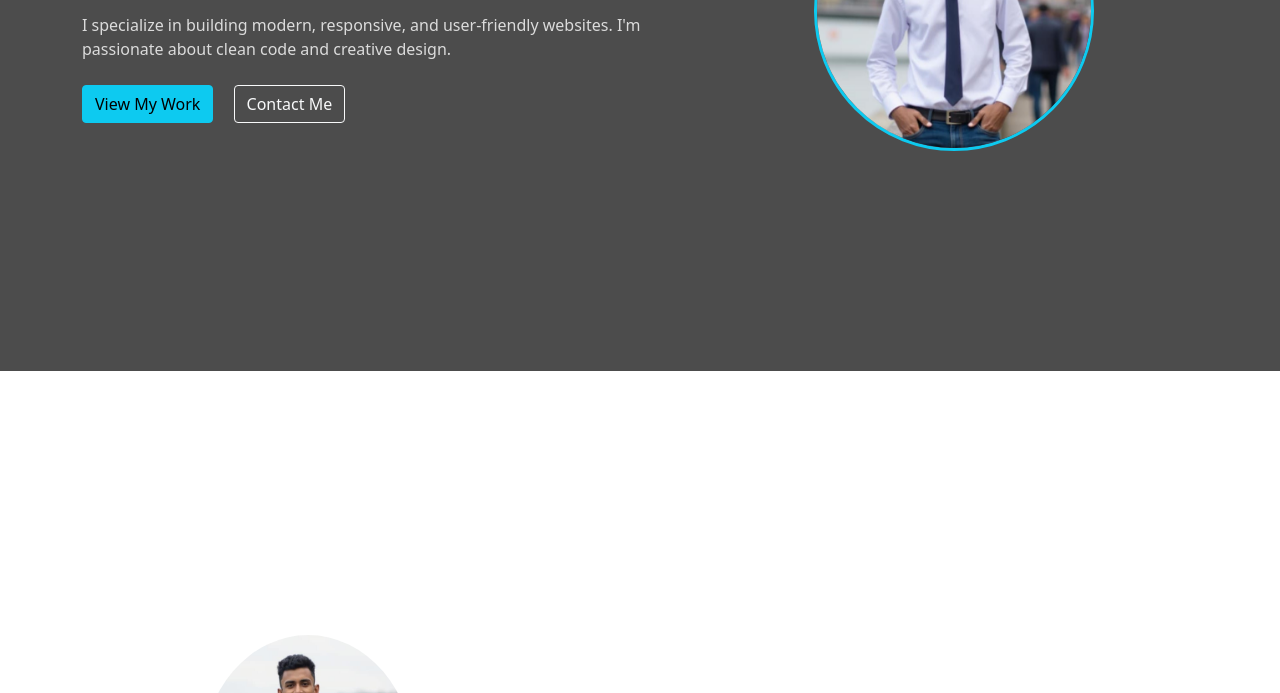
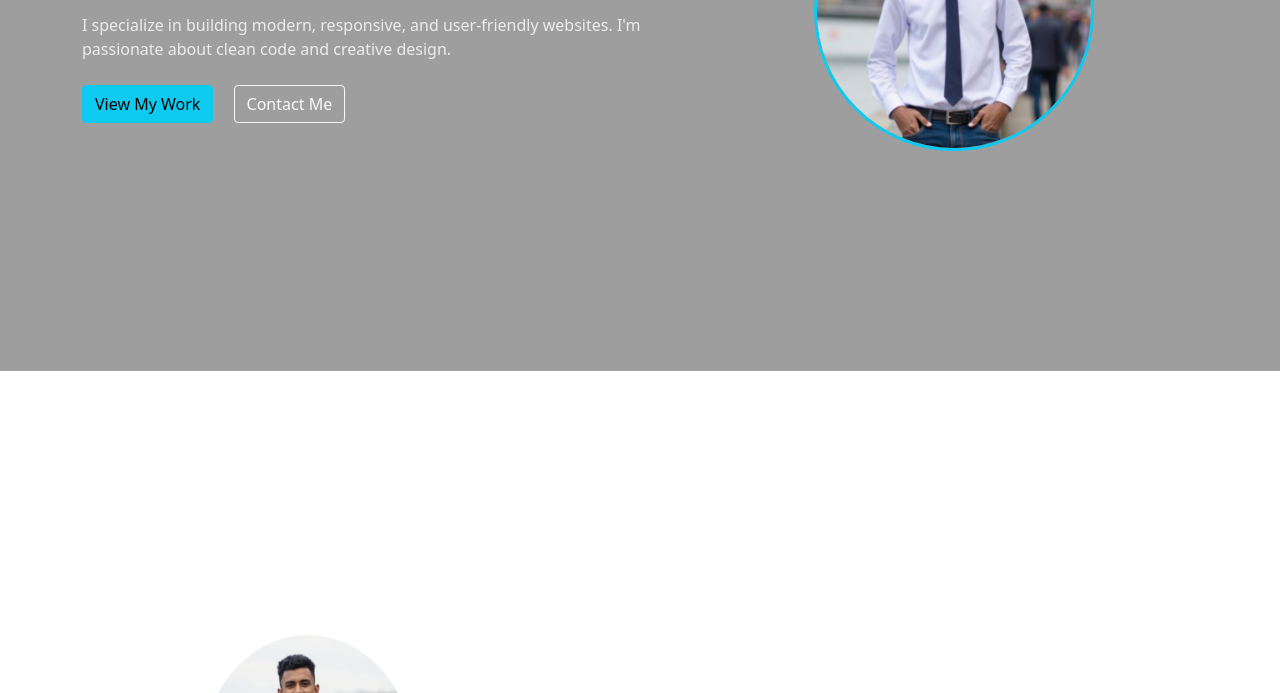
Before and after one commit to ihshawonbd-alt/portfolio, a plain HTML site: page index.html in a window 1280 px wide. Shown: the part 429-1122 px from the top of the page. Drawn offline with nearby package versions, Linux system fonts and the light colour scheme; the site is published under a folder, as on GitHub Pages, so addresses that start at the root find nothing.

Commit message:
Fix background image path in header style

```diff
--- a/style.css
+++ b/style.css
@@ -20,7 +20,7 @@ body {
 .header {
   width: 100%;
   min-height: 100vh;
-  background: url('/images/bg-images.jpg') center/cover no-repeat fixed;
+  background: url('images/bg-images.jpg') center/cover no-repeat fixed;
   position: relative;
 }
 
```
